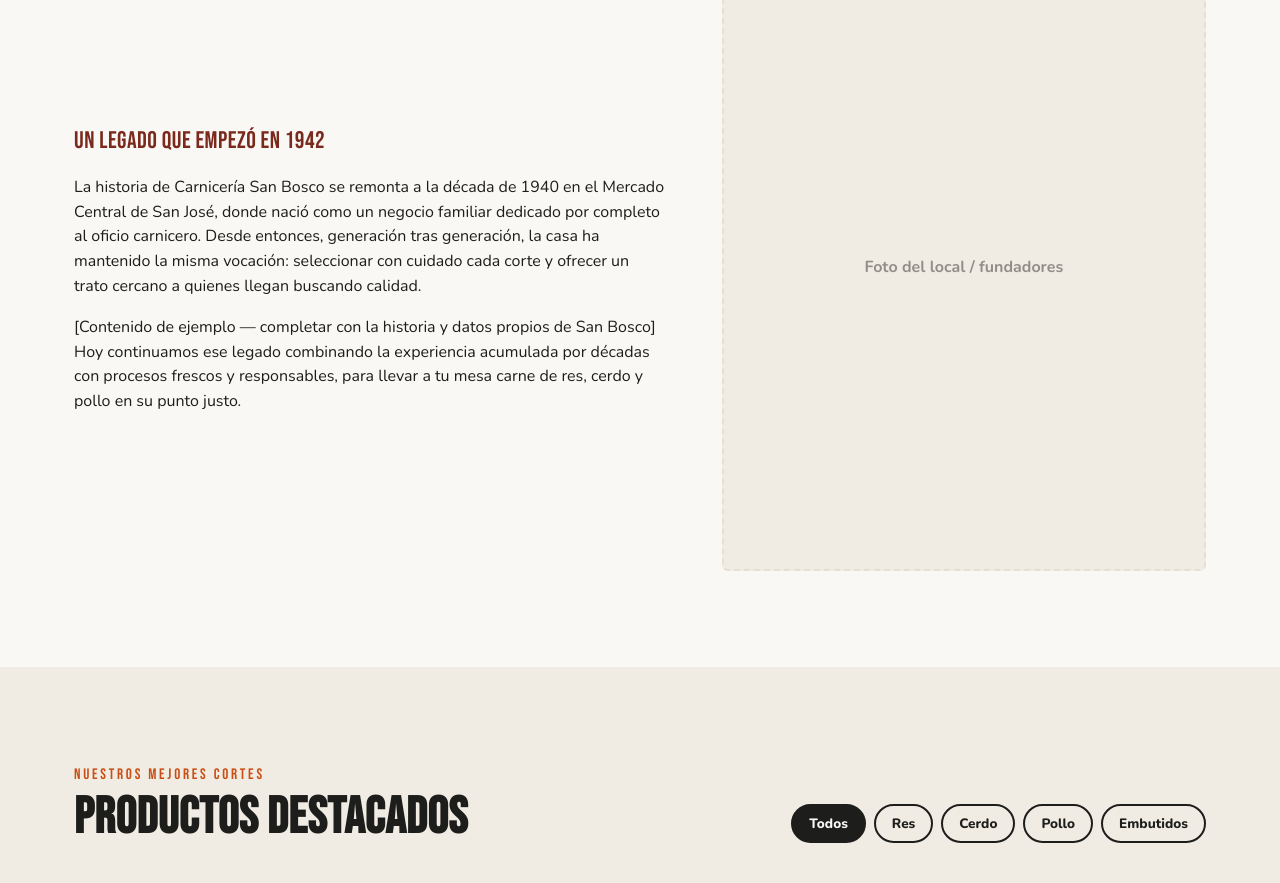
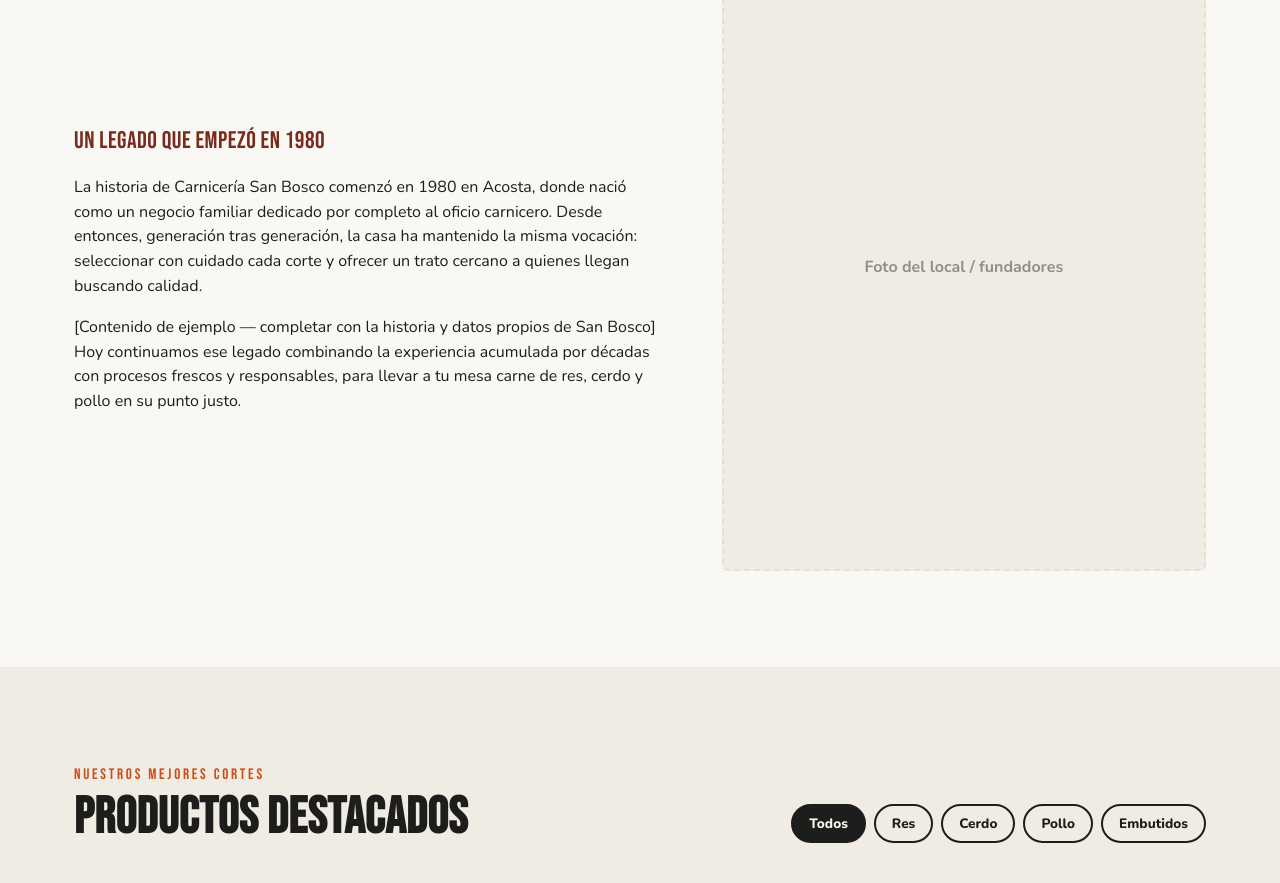
Before and after one commit to kacn1z-del/carniceria-San-Bosco-, a React (Vite) app: page / in a window 1280 px wide. Shown: the part 920-1803 px from the top of the page. Built offline with nearby package versions, Linux system fonts and the light colour scheme.

Commit message:
Actualizar Historia.jsx

```diff
--- a/src/components/Historia.jsx
+++ b/src/components/Historia.jsx
@@ -13,14 +13,13 @@
 
         <div className="historia__grid">
           <div className="historia__text">
-            <p className="historia__lead">Un legado que empezó en 1942</p>
+            <p className="historia__lead">Un legado que empezó en 1980</p>
             <p>
-              La historia de Carnicería San Bosco se remonta a la década de 1940 en
-              el Mercado Central de San José, donde nació como un negocio familiar
-              dedicado por completo al oficio carnicero. Desde entonces, generación
-              tras generación, la casa ha mantenido la misma vocación: seleccionar
-              con cuidado cada corte y ofrecer un trato cercano a quienes llegan
-              buscando calidad.
+              La historia de Carnicería San Bosco comenzó en 1980 en Acosta, donde
+              nació como un negocio familiar dedicado por completo al oficio
+              carnicero. Desde entonces, generación tras generación, la casa ha
+              mantenido la misma vocación: seleccionar con cuidado cada corte y
+              ofrecer un trato cercano a quienes llegan buscando calidad.
             </p>
             <p>
               [Contenido de ejemplo — completar con la historia y datos propios de
```
